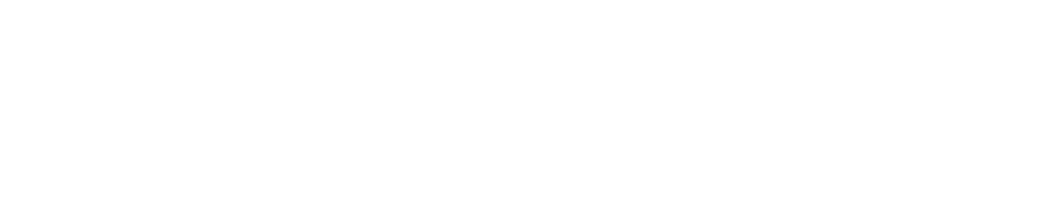
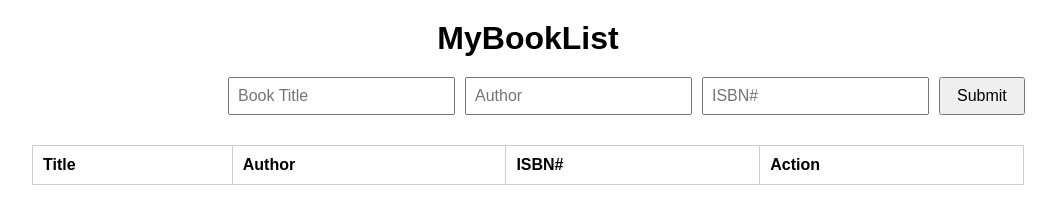
Before and after one commit to acciojob/book-list-mohdminhaj12w33-dot, a website: page main.html in a window 1280 px wide. Shown: the whole page, without its empty margins (112-1168 px from the left). Drawn offline with Linux system fonts and the light colour scheme.

Commit message:
created a submission

```diff
--- a/main.html
+++ b/main.html
@@ -1,16 +1,93 @@
-<!DOCTYPE html>
 
-<html>
+<html lang="en">
+<head>
+  <meta charset="UTF-8">
+  <title>MyBookList</title>
+  <link rel="stylesheet" href="styles.css">
+  <style>
+    body {
+      font-family: Arial, sans-serif;
+      margin: 20px;
+    }
 
-<head>
-	<link rel="stylesheet" href="styles.css">
+    h1 {
+      text-align: center;
+      margin-bottom: 20px;
+    }
+
+    .form-group {
+      max-width: 600px;
+      margin: 0 auto 30px auto;
+      display: flex;
+      gap: 10px;
+    }
+
+    .form-group input {
+      flex: 1;
+      padding: 8px;
+      font-size: 16px;
+    }
+
+    #submit {
+      padding: 8px 16px;
+      font-size: 16px;
+      cursor: pointer;
+    }
+
+    table {
+      width: 80%;
+      margin: 0 auto;
+      border-collapse: collapse;
+    }
+
+    table, th, td {
+      border: 1px solid #ccc;
+    }
+
+    th, td {
+      padding: 10px;
+      text-align: left;
+    }
+
+    .delete {
+      padding: 4px 8px;
+      background: #e74c3c;
+      color: white;
+      border: none;
+      cursor: pointer;
+      border-radius: 3px;
+    }
+
+    .delete:hover {
+      background: #c0392b;
+    }
+  </style>
 </head>
+<body>
 
-<body>
-	<!-- the entire body must be written by student -->
-    <script type="text/javascript" src="./script.js">
-</script>
+  <h1>MyBookList</h1>
 
+  <div class="form-group">
+    <input type="text" id="title" placeholder="Book Title">
+    <input type="text" id="author" placeholder="Author">
+    <input type="text" id="isbn" placeholder="ISBN#">
+    <button id="submit">Submit</button>
+  </div>
+
+  <table class="table table-striped">
+    <thead>
+      <tr>
+        <th>Title</th>
+        <th>Author</th>
+        <th>ISBN#</th>
+        <th>Action</th>
+      </tr>
+    </thead>
+    <tbody id="book-list">
+      <!-- New rows will be added here -->
+    </tbody>
+  </table>
+
+  <script src="script.js"></script>
 </body>
-
 </html>
--- a/script.js
+++ b/script.js
@@ -1 +1,41 @@
 //your JS code here. If required.
+// Select elements
+const titleInput = document.getElementById('title');
+const authorInput = document.getElementById('author');
+const isbnInput = document.getElementById('isbn');
+const submitBtn = document.getElementById('submit');
+const bookList = document.getElementById('book-list');
+
+// Add book on submit
+submitBtn.addEventListener('click', function() {
+  const title = titleInput.value.trim();
+  const author = authorInput.value.trim();
+  const isbn = isbnInput.value.trim();
+
+  if (!title || !author || !isbn) {
+    alert('Please fill in all fields');
+    return;
+  }
+
+  // Create a new row
+  const row = document.createElement('tr');
+
+  row.innerHTML = `
+    <td>${title}</td>
+    <td>${author}</td>
+    <td>${isbn}</td>
+    <td><button class="delete">Clear</button></td>
+  `;
+
+  bookList.appendChild(row);
+
+  // Clear input fields
+  titleInput.value = '';
+  authorInput.value = '';
+  isbnInput.value = '';
+
+  // Add event listener to delete button
+  row.querySelector('.delete').addEventListener('click', function() {
+    row.remove();
+  });
+});
```
